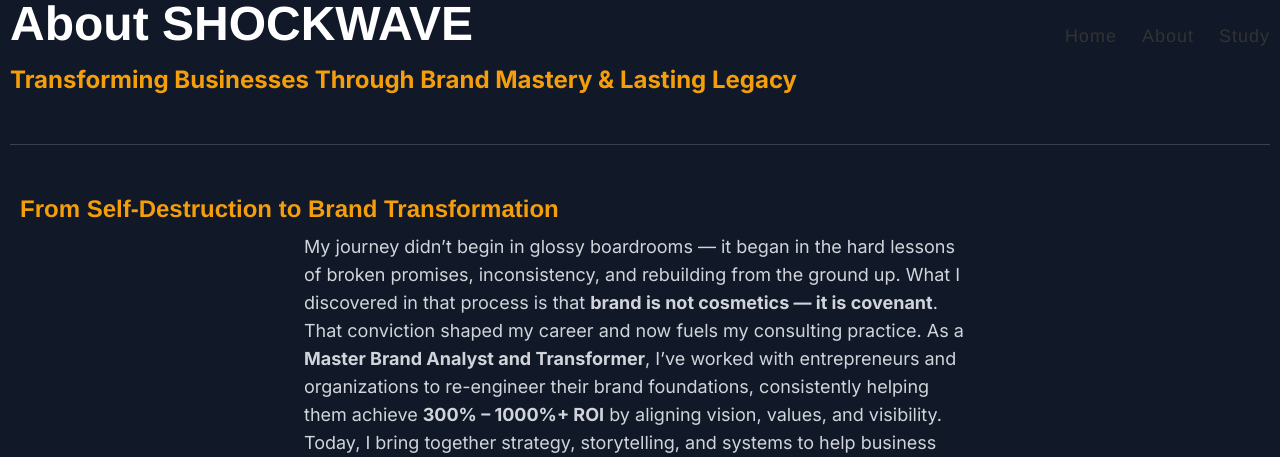
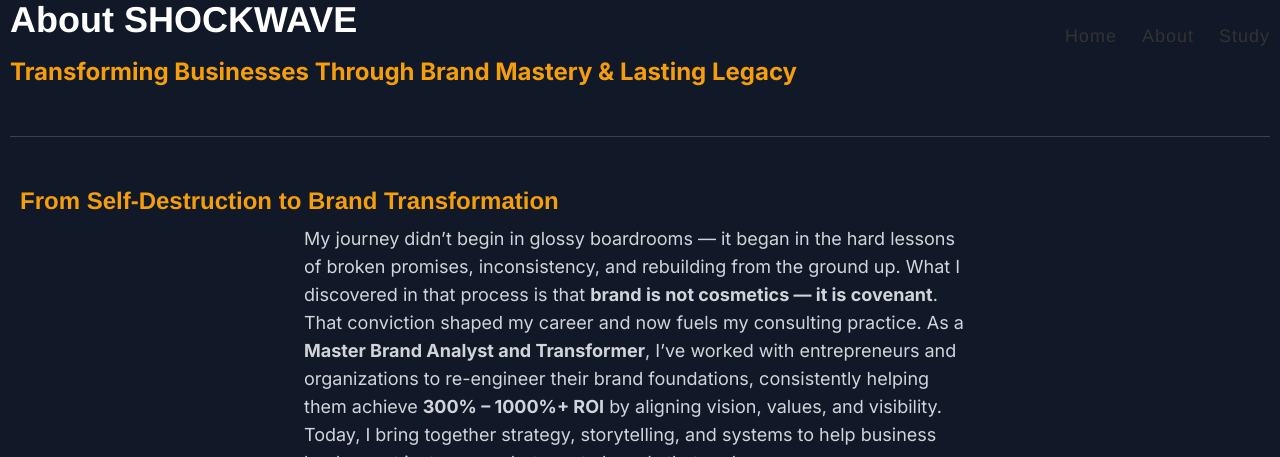
Before and after one commit to rualdo12/Rualdo-Kruger.github.io, a Jekyll site: the page built from about.html, in a window 1280 px wide. Shown: the top 457 px of the page. Built offline with Jekyll 4.4.1, drawn with Linux system fonts in a browser that asks for light colours; nearby versions of some CDN libraries; grey boxes are pictures that could not be loaded.

Commit message:
Update about.html

```diff
--- a/about.html
+++ b/about.html
@@ -42,7 +42,7 @@
     <header id="revolving-header" class="about-header">
         <div class="hero-overlay"></div>
         <div class="hero-content">
-            <h2 class="text-4xl md:text-5xl font-extrabold text-white mb-4 leading-tight">About SHOCKWAVE</h2>
+            <h2 class="text-3xl md:text-4xl font-extrabold text-white mb-4 leading-tight">About SHOCKWAVE</h2>
             <p class="text-2xl font-bold text-amber-500 mb-2">
                 Transforming Businesses Through Brand Mastery & Lasting Legacy
             </p>
@@ -92,7 +92,7 @@
 
         <section class="about-content-section container">
   <div style="text-align: center; margin-bottom: 3rem;">
-    <h2 class="text-2xl font-bold text-amber-500 mb-2" style="font-size: 3rem;">What I Help You Achieve</h2>
+    <h2 class="text-3xl font-bold text-amber-500 mb-2">What I Help You Achieve</h2>
     <p style="font-size: 1.2rem; color: #9CA3AF; margin-top: 0.5rem;">
       Every transformation is built on a proven framework that drives measurable results.
     </p>
@@ -116,7 +116,7 @@
 
         <section class="about-content-section section-darker">
             <div class="container">
-                <h2 class="text-2xl font-bold text-amber-500 mb-2" style="font-size: 3rem;">Our Leadership</h2>
+                <h2 class="text-3xl font-bold text-amber-500 mb-2">Our Leadership</h2>
                 <div class="leadership-grid">
                     <div class="bio-card">
                         <a href="/assets/source/rualdo.html" class="profile-link">
```
